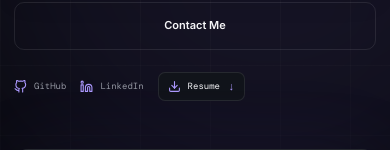
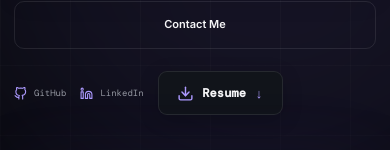
Before and after one commit to Amitkumar8384/Amitdev, a React (Vite) app: page / in a window 390 px wide. Shown: the part 425-575 px from the top of the page. Built offline with nearby package versions, Linux system fonts and the light colour scheme; no server answers.

Commit message:
this is may first imp

```diff
--- a/src/components/About.jsx
+++ b/src/components/About.jsx
@@ -86,15 +86,12 @@ function About() {
             </h3>
 
             <p>
-              My experience includes working with JavaScript,
-              Angular, React and responsive web technologies to
-              create practical web interfaces and applications.
+              I work with JavaScript, React, Node.js, Express.js and MySQL to build practical,
+               responsive web applications.
             </p>
 
             <p>
-              I focus on clean structure, responsive layouts,
-              API integration and creating interfaces that are
-              simple to understand and enjoyable to use.
+              I focus on clean code, API integration, responsive design and user-friendly experiences, with an emphasis on building applications that are reliable, maintainable and easy to use.
             </p>
 
             <a
@@ -159,8 +156,8 @@ function About() {
           </div>
 
           <div className="about-stat">
-            <strong>Angular</strong>
-            <span>Framework</span>
+            <strong>MySQL</strong>
+            <span>Database</span>
           </div>
 
           <div className="about-stat">
--- a/src/styles/hero.css
+++ b/src/styles/hero.css
@@ -16,6 +16,7 @@
 
   box-sizing: border-box;
 }
+
 
 /* =========================================
    BACKGROUND GRID
@@ -55,6 +56,7 @@
   );
 }
 
+
 /* =========================================
    ACCENT GLOW
 ========================================= */
@@ -83,6 +85,7 @@
   pointer-events: none;
 }
 
+
 /* =========================================
    HERO CONTAINER
 ========================================= */
@@ -106,6 +109,7 @@
   align-items: center;
 }
 
+
 /* =========================================
    HERO CONTENT
 ========================================= */
@@ -114,7 +118,10 @@
   min-width: 0;
 }
 
-/* Availability */
+
+/* =========================================
+   AVAILABILITY
+========================================= */
 
 .availability {
   display: inline-flex;
@@ -152,7 +159,10 @@
     0 0 14px rgba(94, 230, 168, 0.6);
 }
 
-/* Intro */
+
+/* =========================================
+   INTRO
+========================================= */
 
 .hero-intro {
   margin: 0 0 11px;
@@ -164,6 +174,7 @@
   font-size: 13px;
   line-height: 1.5;
 }
+
 
 /* =========================================
    HEADING
@@ -191,6 +202,7 @@
   -webkit-text-stroke: 1px var(--muted);
 }
 
+
 /* =========================================
    DESCRIPTION
 ========================================= */
@@ -206,6 +218,7 @@
 
   line-height: 1.8;
 }
+
 
 /* =========================================
    MAIN BUTTONS
@@ -252,7 +265,10 @@
   transform: translateY(-2px);
 }
 
-/* Primary */
+
+/* =========================================
+   PRIMARY BUTTON
+========================================= */
 
 .hero-buttons .btn-primary {
   border: 1px solid var(--text);
@@ -267,13 +283,19 @@
 
 .hero-buttons .btn-primary:hover {
   opacity: 0.92;
+
+  box-shadow:
+    0 12px 30px rgba(255, 255, 255, 0.08);
 }
 
 .hero-buttons .btn-primary svg {
   font-size: 14px;
 }
 
-/* Secondary */
+
+/* =========================================
+   SECONDARY BUTTON
+========================================= */
 
 .hero-buttons .btn-secondary {
   border: 1px solid var(--border);
@@ -287,7 +309,11 @@
   border-color: var(--border-hover);
 
   background: var(--card);
+
+  box-shadow:
+    0 8px 24px rgba(0, 0, 0, 0.18);
 }
+
 
 /* =========================================
    SOCIAL LINKS
@@ -329,32 +355,174 @@
   transform: translateY(-2px);
 }
 
-.hero-socials svg {
+.hero-socials a svg {
   font-size: 13px;
 
   color: var(--accent-light);
+
+  transition:
+    transform 0.25s ease,
+    filter 0.25s ease;
 }
 
+.hero-socials a:hover svg {
+  transform: scale(1.08);
+
+  filter:
+    drop-shadow(0 0 6px var(--accent-glow));
+}
+
+
 /* =========================================
-   RESUME
+   RESUME BUTTON
 ========================================= */
 
 .hero-socials .resume-link {
-  padding: 7px 10px;
+  position: relative;
+  isolation: isolate;
+  overflow: hidden;
+
+  min-width: 125px;
+  height: 46px;
+
+  display: inline-flex;
+  align-items: center;
+  justify-content: center;
+
+  gap: 8px;
+
+  padding: 0 14px;
 
   border: 1px solid var(--border);
 
-  border-radius: 7px;
+  border-radius: 9px;
 
   background: var(--card);
 
   color: var(--text);
+
+  text-decoration: none;
+
+  box-shadow:
+    0 5px 20px rgba(0, 0, 0, 0.18);
+
+  transition:
+    transform 0.28s ease,
+    border-color 0.28s ease,
+    background 0.28s ease,
+    box-shadow 0.28s ease;
 }
 
+
+/* =========================================
+   RESUME SHINE
+========================================= */
+
+.hero-socials .resume-link::before {
+  content: "";
+
+  position: absolute;
+
+  top: -100%;
+  left: -140%;
+
+  width: 55%;
+  height: 300%;
+
+  background: linear-gradient(
+    110deg,
+    transparent 35%,
+    rgba(255, 255, 255, 0.06) 45%,
+    rgba(255, 255, 255, 0.38) 50%,
+    rgba(255, 255, 255, 0.06) 55%,
+    transparent 65%
+  );
+
+  transform: rotate(12deg);
+
+  pointer-events: none;
+
+  z-index: 1;
+}
+
+
+/* =========================================
+   RESUME CONTENT
+========================================= */
+
+.hero-socials .resume-link svg,
+.hero-socials .resume-link span,
+.hero-socials .resume-link small {
+  position: relative;
+
+  z-index: 2;
+}
+
+
+/* =========================================
+   RESUME HOVER
+========================================= */
+
 .hero-socials .resume-link:hover {
+  transform: translateY(-2px);
+
   border-color: var(--border-hover);
 
   background: var(--bg-soft);
+
+  box-shadow:
+    0 0 18px var(--accent-glow),
+    0 10px 28px rgba(0, 0, 0, 0.25);
+}
+
+.hero-socials .resume-link:hover::before {
+  animation: resumeShine 0.9s ease forwards;
+}
+
+@keyframes resumeShine {
+  from {
+    left: -140%;
+  }
+
+  to {
+    left: 160%;
+  }
+}
+
+
+/* =========================================
+   RESUME ICON
+========================================= */
+
+.hero-socials .resume-link svg {
+  width: 17px;
+  height: 17px;
+
+  color: var(--accent-light);
+
+  transition:
+    transform 0.25s ease,
+    filter 0.25s ease;
+}
+
+.hero-socials .resume-link:hover svg {
+  transform: translateY(-1px);
+
+  filter:
+    drop-shadow(0 0 5px var(--accent-glow));
+}
+
+
+/* =========================================
+   RESUME TEXT
+========================================= */
+
+.hero-socials .resume-link span {
+  font-size: 12px;
+
+  font-weight: 650;
+
+  letter-spacing: 0.01em;
 }
 
 .hero-socials .resume-link small {
@@ -362,7 +530,7 @@
 
   color: var(--accent-light);
 
-  font-size: 11px;
+  font-size: 13px;
 
   line-height: 1;
 
@@ -373,6 +541,7 @@
 .hero-socials .resume-link:hover small {
   transform: translateY(2px);
 }
+
 
 /* =========================================
    HERO VISUAL
@@ -388,6 +557,7 @@
   align-items: center;
   justify-content: center;
 }
+
 
 /* =========================================
    CODE WINDOW
@@ -416,7 +586,10 @@
     );
 }
 
-/* Window Top */
+
+/* =========================================
+   WINDOW TOP
+========================================= */
 
 .window-top {
   height: 48px;
@@ -461,7 +634,10 @@
   font-size: 10px;
 }
 
-/* Code Content */
+
+/* =========================================
+   CODE CONTENT
+========================================= */
 
 .code-content {
   padding: 29px 30px;
@@ -504,6 +680,7 @@
 .code-key {
   color: #f5c76b;
 }
+
 
 /* =========================================
    FLOATING CARDS
@@ -564,6 +741,7 @@
   bottom: 13%;
 }
 
+
 /* =========================================
    SCROLL INDICATOR
 ========================================= */
@@ -605,6 +783,7 @@
     0 0 10px var(--accent-glow);
 }
 
+
 /* =========================================
    TABLET
 ========================================= */
@@ -630,6 +809,7 @@
     right: -15px;
   }
 }
+
 
 /* =========================================
    SMALL TABLET
@@ -679,6 +859,7 @@
   }
 }
 
+
 /* =========================================
    MOBILE
 ========================================= */
@@ -707,6 +888,8 @@
   .hero h1 {
     font-size: clamp(48px, 14vw, 70px);
 
+    line-height: 0.95;
+
     letter-spacing: -3px;
   }
 
@@ -718,9 +901,14 @@
     line-height: 1.8;
   }
 
-  /* Main CTA */
+
+  /* =====================================
+     MOBILE MAIN BUTTONS
+  ===================================== */
 
   .hero-buttons {
+    width: 100%;
+
     align-items: stretch;
 
     flex-wrap: wrap;
@@ -734,17 +922,44 @@
     min-height: 48px;
   }
 
-  /* Social */
+
+  /* =====================================
+     MOBILE SOCIALS
+  ===================================== */
 
   .hero-socials {
     gap: 16px;
   }
 
   .hero-socials a {
-    font-size: 9px;
+    font-size: 10px;
   }
 
-  /* Code */
+  .hero-socials a svg {
+    font-size: 14px;
+  }
+
+
+  /* =====================================
+     MOBILE RESUME
+  ===================================== */
+
+  .hero-socials .resume-link {
+    min-width: 125px;
+
+    height: 46px;
+
+    padding: 0 14px;
+  }
+
+  .hero-socials .resume-link span {
+    font-size: 12px;
+  }
+
+
+  /* =====================================
+     MOBILE CODE WINDOW
+  ===================================== */
 
   .code-window {
     border-radius: 14px;
@@ -766,7 +981,10 @@
     padding-left: 24px;
   }
 
-  /* Hide floating cards */
+
+  /* =====================================
+     HIDE FLOATING CARDS
+  ===================================== */
 
   .floating-card {
     display: none;
@@ -776,6 +994,7 @@
     display: none;
   }
 }
+
 
 /* =========================================
    SMALL MOBILE
@@ -789,8 +1008,15 @@
   .hero h1 {
     font-size: 48px;
 
+    line-height: 0.95;
+
     letter-spacing: -2.5px;
   }
+
+
+  /* =====================================
+     FULL WIDTH CTA
+  ===================================== */
 
   .hero-buttons {
     width: 100%;
@@ -802,13 +1028,35 @@
     width: 100%;
   }
 
+
+  /* =====================================
+     SMALL MOBILE SOCIALS
+  ===================================== */
+
   .hero-socials {
     gap: 14px;
   }
 
+  .hero-socials a {
+    font-size: 9px;
+  }
+
+  .hero-socials a svg {
+    font-size: 13px;
+  }
+
   .hero-socials .resume-link {
-    padding: 6px 9px;
+    min-width: 125px;
+
+    height: 44px;
+
+    padding: 0 12px;
   }
+
+
+  /* =====================================
+     SMALL CODE WINDOW
+  ===================================== */
 
   .code-content {
     padding: 18px 14px;
@@ -826,3 +1074,59 @@
     font-size: 9px;
   }
 }
+
+
+/* =========================================
+   VERY SMALL MOBILE
+========================================= */
+
+@media (max-width: 360px) {
+  .hero-container {
+    width: calc(100% - 24px);
+  }
+
+  .hero {
+    padding-top: 100px;
+  }
+
+  .hero h1 {
+    font-size: 44px;
+
+    letter-spacing: -2px;
+  }
+
+  .hero-description {
+    font-size: 11px;
+  }
+
+  .hero-socials {
+    gap: 11px;
+  }
+
+  .hero-socials a {
+    font-size: 8px;
+  }
+
+  .hero-socials .resume-link {
+    min-width: 115px;
+  }
+}
+
+
+/* =========================================
+   ACCESSIBILITY
+========================================= */
+
+@media (prefers-reduced-motion: reduce) {
+  .hero-buttons .btn,
+  .hero-socials a,
+  .hero-socials .resume-link,
+  .hero-socials .resume-link svg,
+  .hero-socials .resume-link small {
+    transition: none;
+  }
+
+  .hero-socials .resume-link:hover::before {
+    animation: none;
+  }
+}
```
Also changed, not shown: src/components/Skills.jsx (+6 -10 lines).
